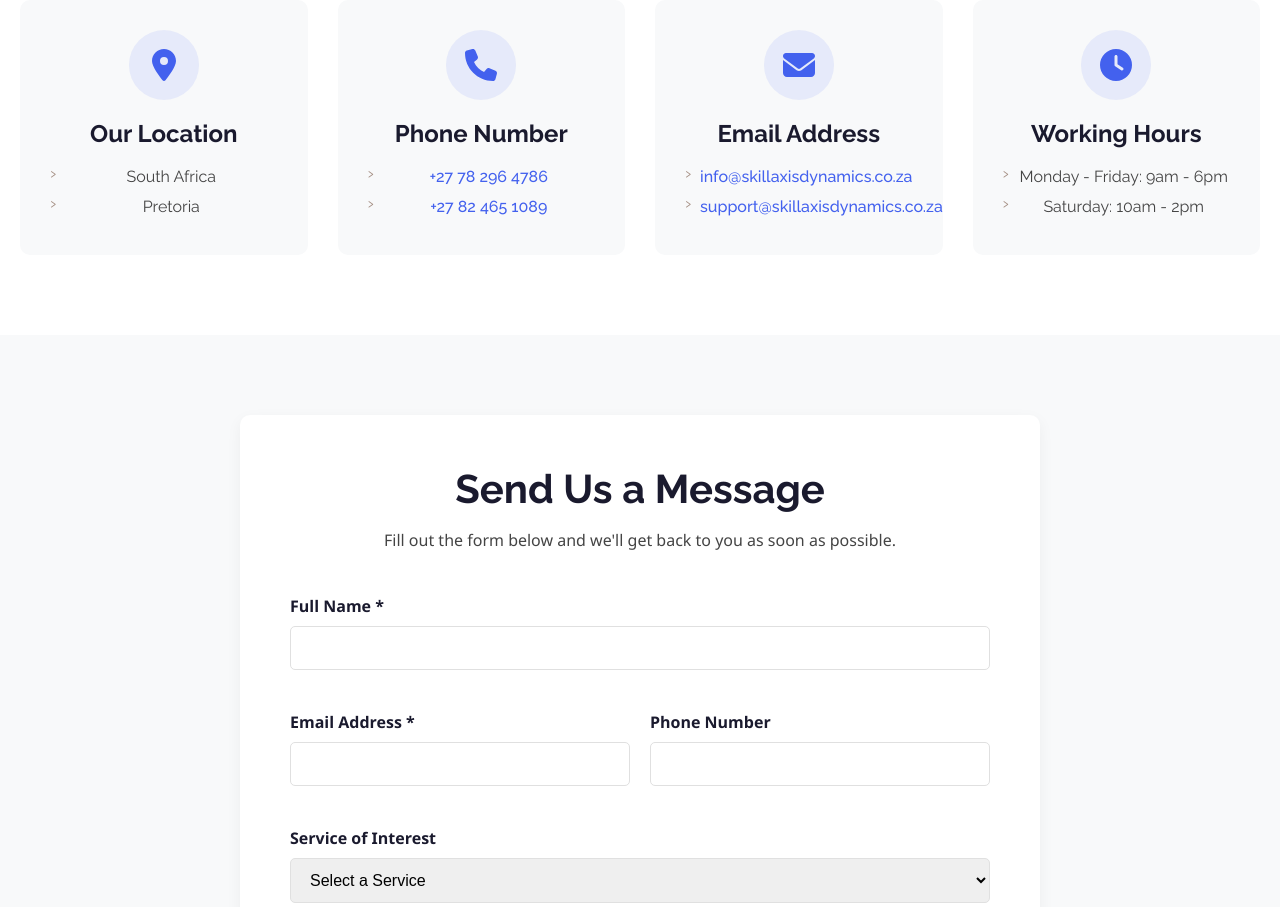
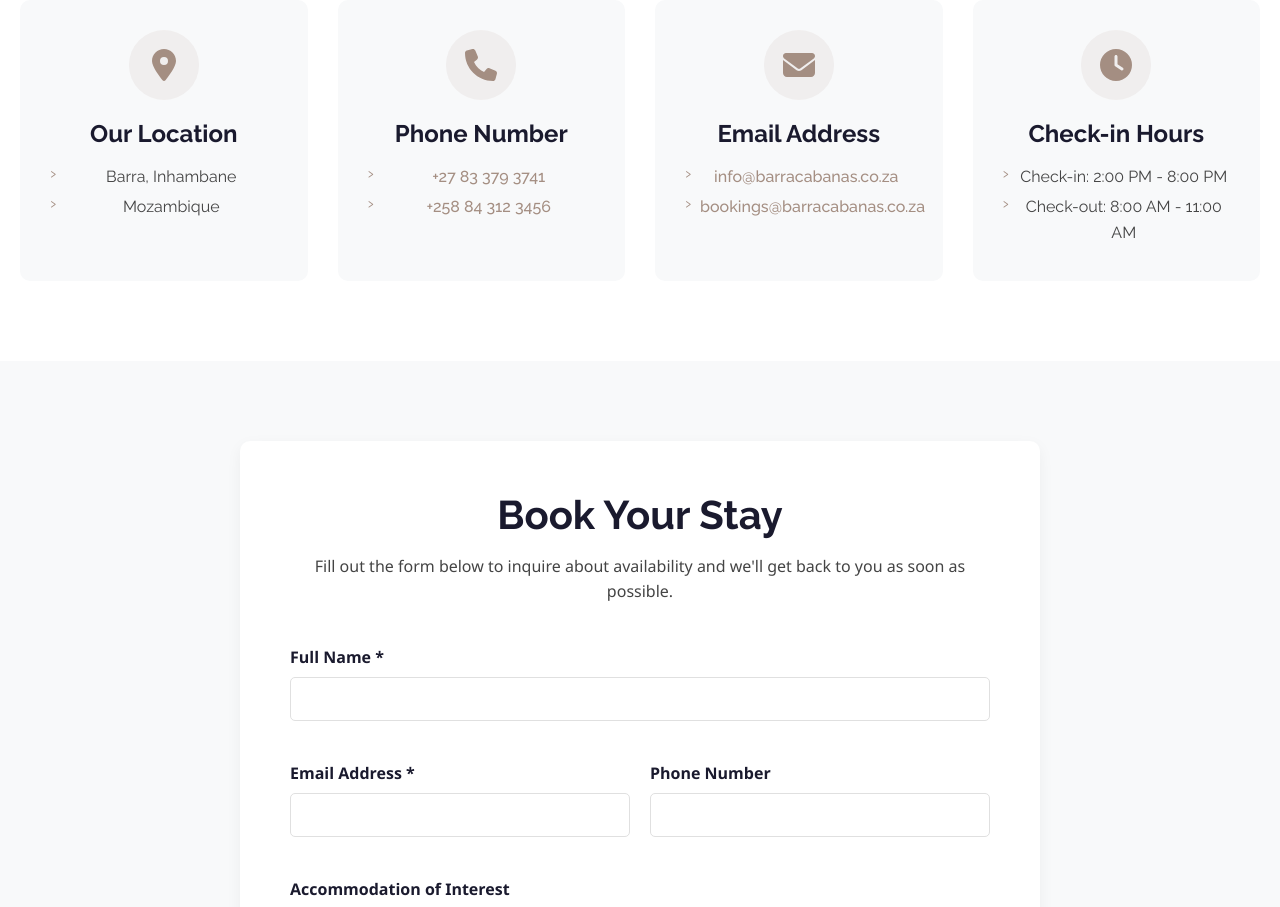
Before and after one commit to TheSuperior1989/barra-cabanas, a React (Vite) app: page /contact in a window 1280 px wide. Shown: the part 560-1467 px from the top of the page. Built offline with nearby package versions, Linux system fonts and the light colour scheme.

Commit message:
Update Contact page: change details to Barra Cabanas accommodation info and update all blue colors to taupe theme

```diff
--- a/src/components/contact/ContactPage.css
+++ b/src/components/contact/ContactPage.css
@@ -70,14 +70,14 @@
 
 .info-icon {
   font-size: 2rem;
-  color: #4361ee;
+  color: var(--color-primary-taupe);
   margin-bottom: 20px;
   width: 70px;
   height: 70px;
   display: flex;
   align-items: center;
   justify-content: center;
-  background-color: rgba(67, 97, 238, 0.1);
+  background-color: rgba(164, 142, 130, 0.1);
   border-radius: 50%;
   margin: 0 auto 20px;
 }
@@ -96,15 +96,16 @@
 
 /* Contact links styling */
 .info-card p a {
-  color: #4361ee;
+  color: var(--color-primary-taupe);
   text-decoration: none;
   font-weight: 500;
   transition: all 0.3s ease;
 }
 
 .info-card p a:hover {
-  color: #3a86ff;
+  color: var(--color-primary-taupe);
   text-decoration: underline;
+  filter: brightness(1.1);
 }
 
 .contact-form-section {
@@ -173,9 +174,9 @@
 .form-group input:focus,
 .form-group select:focus,
 .form-group textarea:focus {
-  border-color: #4361ee;
+  border-color: var(--color-primary-taupe);
   outline: none;
-  box-shadow: 0 0 0 2px rgba(67, 97, 238, 0.2);
+  box-shadow: 0 0 0 2px rgba(164, 142, 130, 0.2);
 }
 
 .form-success {
@@ -186,7 +187,7 @@
 .form-success h3 {
   font-size: 2rem;
   margin-bottom: 15px;
-  color: #4361ee;
+  color: var(--color-primary-taupe);
 }
 
 .form-success p {
--- a/src/components/contact/ContactPage.jsx
+++ b/src/components/contact/ContactPage.jsx
@@ -92,7 +92,7 @@ const ContactPage = () => {
         <div className="container">
           <h1 className="contact-hero-title">Contact Us</h1>
           <p className="contact-hero-subtitle">
-            Get in touch with our team to discuss your project
+            Get in touch with us to book your perfect beach getaway
           </p>
         </div>
       </div>
@@ -111,8 +111,8 @@ const ContactPage = () => {
                 <FontAwesomeIcon icon={faMapMarkerAlt} />
               </div>
               <h3>Our Location</h3>
-              <p>South Africa</p>
-              <p>Pretoria</p>
+              <p>Barra, Inhambane</p>
+              <p>Mozambique</p>
             </motion.div>
 
             <motion.div className="info-card" variants={itemVariants}>
@@ -120,8 +120,8 @@ const ContactPage = () => {
                 <FontAwesomeIcon icon={faPhone} />
               </div>
               <h3>Phone Number</h3>
-              <p><a href="tel:+27782964786">+27 78 296 4786</a></p>
-              <p><a href="tel:+27824651089">+27 82 465 1089</a></p>
+              <p><a href="tel:+27833793741">+27 83 379 3741</a></p>
+              <p><a href="tel:+258843123456">+258 84 312 3456</a></p>
             </motion.div>
 
             <motion.div className="info-card" variants={itemVariants}>
@@ -129,17 +129,17 @@ const ContactPage = () => {
                 <FontAwesomeIcon icon={faEnvelope} />
               </div>
               <h3>Email Address</h3>
-              <p><a href="mailto:info@skillaxisdynamics.co.za">info@skillaxisdynamics.co.za</a></p>
-              <p><a href="mailto:support@skillaxisdynamics.co.za">support@skillaxisdynamics.co.za</a></p>
+              <p><a href="mailto:info@barracabanas.co.za">info@barracabanas.co.za</a></p>
+              <p><a href="mailto:bookings@barracabanas.co.za">bookings@barracabanas.co.za</a></p>
             </motion.div>
 
             <motion.div className="info-card" variants={itemVariants}>
               <div className="info-icon">
                 <FontAwesomeIcon icon={faClock} />
               </div>
-              <h3>Working Hours</h3>
-              <p>Monday - Friday: 9am - 6pm</p>
-              <p>Saturday: 10am - 2pm</p>
+              <h3>Check-in Hours</h3>
+              <p>Check-in: 2:00 PM - 8:00 PM</p>
+              <p>Check-out: 8:00 AM - 11:00 AM</p>
             </motion.div>
           </motion.div>
         </div>
@@ -149,9 +149,9 @@ const ContactPage = () => {
         <div className="container">
           <div className="form-container">
             <div className="form-header">
-              <h2>Send Us a Message</h2>
+              <h2>Book Your Stay</h2>
               <p>
-                Fill out the form below and we'll get back to you as soon as possible.
+                Fill out the form below to inquire about availability and we'll get back to you as soon as possible.
               </p>
             </div>
 
@@ -203,20 +203,20 @@ const ContactPage = () => {
                 </div>
 
                 <div className="form-group">
-                  <label htmlFor="service">Service of Interest</label>
+                  <label htmlFor="service">Accommodation of Interest</label>
                   <select
                     id="service"
                     name="service"
                     value={formData.service}
                     onChange={handleChange}
                   >
-                    <option value="">Select a Service</option>
-                    <option value="cnc">Mill & Lathe CNC Conversions</option>
-                    <option value="design">Creative Design & Visualization</option>
-                    <option value="web">Website Development</option>
-                    <option value="graphic">Graphic Design & Branding</option>
-                    <option value="social">Social Media Marketing</option>
-                    <option value="software">Software Development</option>
+                    <option value="">Select Accommodation</option>
+                    <option value="seaview">Seaview Cabana</option>
+                    <option value="family">Luxury Family Cabana</option>
+                    <option value="honeymoon">Honeymoon Suite</option>
+                    <option value="ocean-breeze">Ocean Breeze Bungalow</option>
+                    <option value="beachfront-villa">Exclusive Beachfront Villa</option>
+                    <option value="general">General Inquiry</option>
                   </select>
                 </div>
 
```
